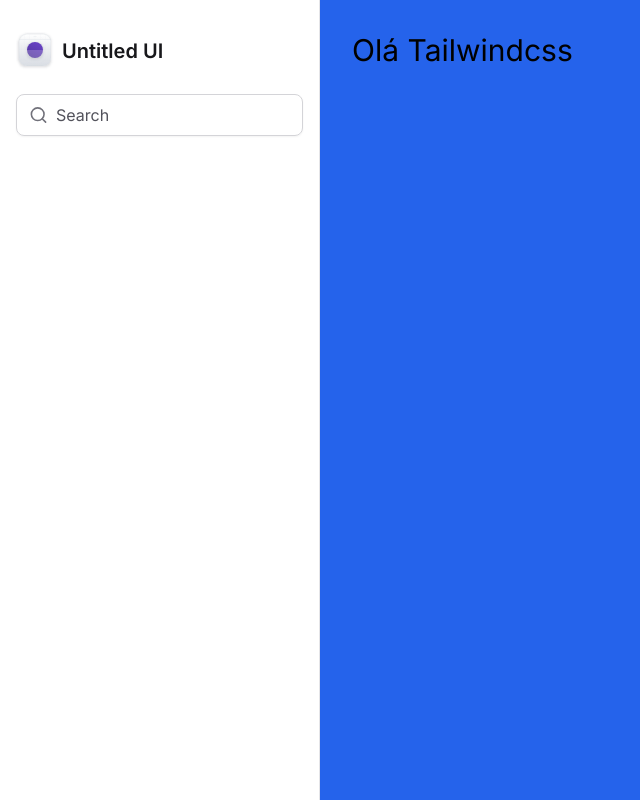
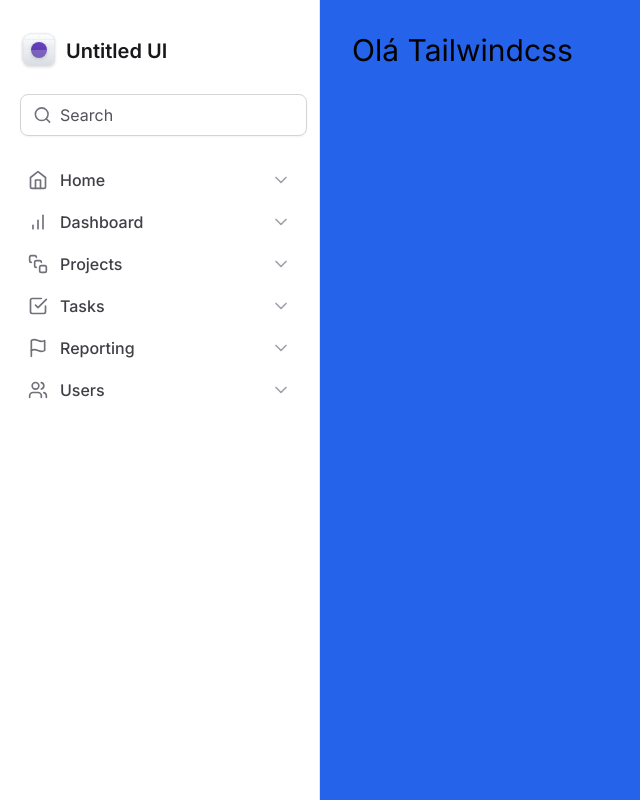
Before and after one commit to MatheusFilg/next-tailwindcss, a Next.js app: page / in a window 1280 px wide. Shown: the whole page, without its empty margins (0-640 px from the left). Built offline with nearby package versions, Linux system fonts and the light colour scheme.

Commit message:
Criação da sessão de Navigation da sidebar

```diff
--- /dev/null
+++ b/src/components/Sidebar/MainNavigation/NavItem.tsx
@@ -0,0 +1,21 @@
+import { Home, ChevronDown } from 'lucide-react'
+import { ElementType } from 'react'
+
+export interface NavItemProps {
+  title: string
+  icon: ElementType
+  /* o icon poderia ser React Node porém faria com que a estilização
+   tivesse que ser definida também pelo componente pai */
+}
+
+export function NavItem({ title, icon: Icon }: NavItemProps) {
+  return (
+    <a className="group flex flex-row items-center gap-3 rounded px-3 py-2 align-middle hover:bg-violet-50">
+      <Icon className="h-5 w-5 text-zinc-500" />
+      <span className="font-medium text-zinc-700 group-hover:text-violet-500 ">
+        {title}
+      </span>
+      <ChevronDown className="ml-auto h-5 w-5 text-zinc-400 group-hover:text-violet-300" />
+    </a>
+  )
+}
--- /dev/null
+++ b/src/components/Sidebar/MainNavigation/index.tsx
@@ -0,0 +1,22 @@
+import { NavItem } from './NavItem'
+import {
+  Home,
+  BarChart,
+  SquareStack,
+  CheckSquare,
+  Flag,
+  Users,
+} from 'lucide-react'
+
+export function MainNavigaiton() {
+  return (
+    <nav className="flex flex-col space-y-0.5">
+      <NavItem title="Home" icon={Home} />
+      <NavItem title="Dashboard" icon={BarChart} />
+      <NavItem title="Projects" icon={SquareStack} />
+      <NavItem title="Tasks" icon={CheckSquare} />
+      <NavItem title="Reporting" icon={Flag} />
+      <NavItem title="Users" icon={Users} />
+    </nav>
+  )
+}
--- a/src/components/Sidebar/index.tsx
+++ b/src/components/Sidebar/index.tsx
@@ -1,12 +1,13 @@
 import { Search } from 'lucide-react'
 import { Logo } from './logo'
+import { MainNavigaiton } from './MainNavigation'
 
 export function Sidebar() {
   return (
     <aside className="space-y-6 border-r border-zinc-200 px-4 py-8">
       <Logo />
 
-      <div className="flex w-full items-center gap-2 rounded-lg border border-zinc-300 px-3 py-2 shadow-sm">
+      <div className="mx-1 flex w-full items-center gap-2 rounded-lg border border-zinc-300 px-3 py-2 shadow-sm">
         <Search className="h-5 w-5 text-zinc-500" />
         <input
           placeholder="Search"
@@ -14,6 +15,8 @@
         />
         {/* flex-1 significa que ele vai tentar ocupar todo o espaço disponivel do elemento pai */}
       </div>
+
+      <MainNavigaiton />
     </aside>
   )
 }
--- a/src/components/Sidebar/logo.tsx
+++ b/src/components/Sidebar/logo.tsx
@@ -2,7 +2,7 @@
 
 export function Logo() {
   return (
-    <strong className="flex flex-row items-center gap-2 text-xl font-semibold text-zinc-900">
+    <strong className="mx-1 flex flex-row items-center gap-2 text-xl font-semibold text-zinc-900">
       <svg
         width={38}
         height={38}
```
